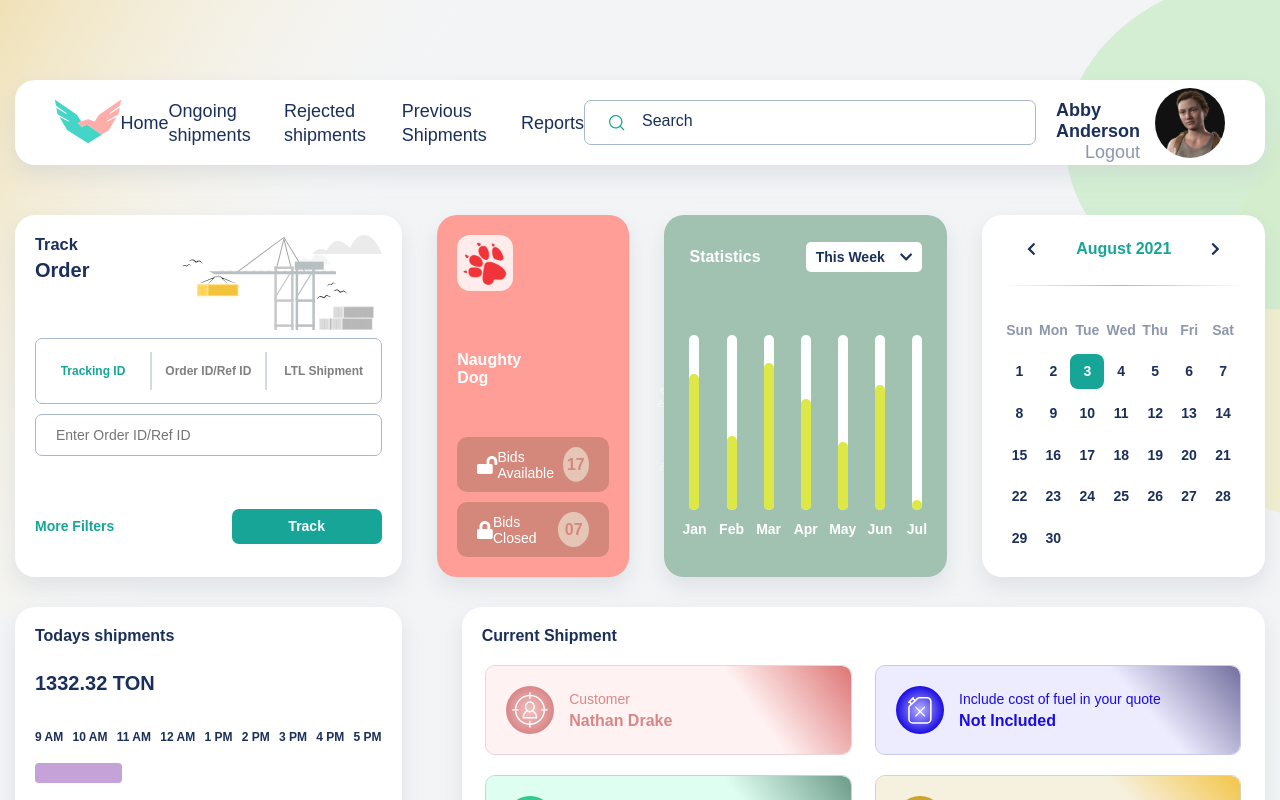
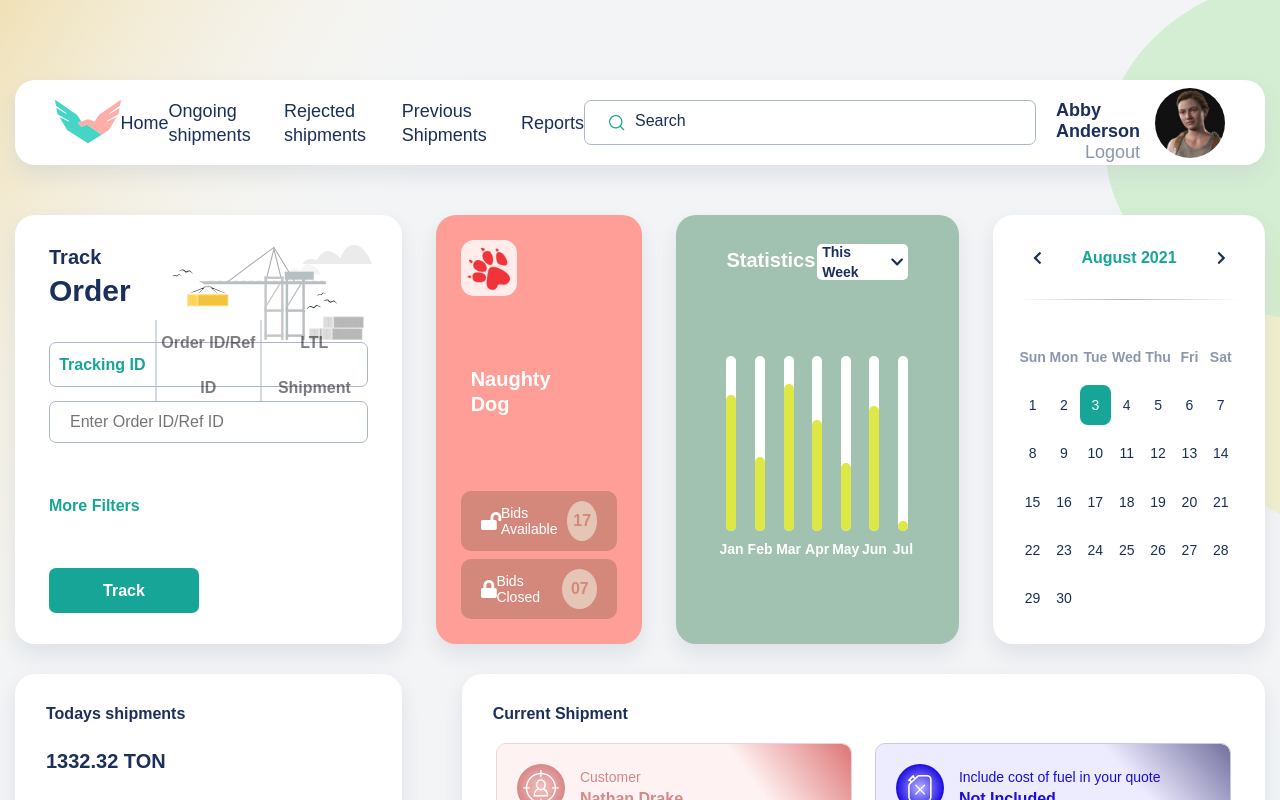
Before and after one commit to KamilTokarz110/Vue-dashboard, a Vue app: page / in a window 1280 px wide. Shown: the top 800 px of the page. Built offline with nearby package versions, Linux system fonts and the light colour scheme.

Commit message:
Adding padding to lg components

```diff
--- a/src/components/Navigation.vue
+++ b/src/components/Navigation.vue
@@ -223,7 +223,7 @@
       height: 45px;
       width: 452px;
 
-      padding: 20px 7px;
+      padding: 20px 50px;
 
       background: #ffffff 0% 0% no-repeat padding-box;
       border: 1px solid #aab6cc;
@@ -234,7 +234,6 @@
         font-size: 1.6rem;
         color: $nav-font-color;
         opacity: 1;
-        padding: 20px 15px 20px 50px;
       }
     }
 
--- a/src/scss/_main.scss
+++ b/src/scss/_main.scss
@@ -2,12 +2,14 @@
     font-family: arial, sans-serif;
     background-color: $main-color;
     font-size: 10px;
+
 }
+
 
 
 .container {
     @include lg {
-        max-width: 1800px;
+        max-width: 1780px;
 
     }
 
@@ -278,6 +280,11 @@
 
     margin: 10px 0 10px 0;
 
+    @include lg {
+        margin: 0 0 0 0;
+        justify-content: space-between
+    }
+
 
 
 }
@@ -302,15 +309,18 @@
     @include lg {
         // background-color: yellowgreen;
         flex-basis: calc((100% /12) * 6 - #{$flex-gap});
+        //zmienic
+        padding: 0px 0px;
     }
 
 
 
     &--track-order {
+
         position: relative;
         flex-wrap: wrap;
         font-size: 1.4rem;
-        padding: 20px 20px;
+        padding: 20px 20px 20px 20px;
         gap: 10px;
         // background-image: url("../assets/card--track-order.svg");
         // background-repeat: no-repeat;
@@ -322,20 +332,28 @@
 
         text-overflow: ellipsis;
 
+        @include lg {
+
+            font-size: 1.6rem;
+            padding: 25px 34px 34px 34px;
+
+        }
+
         &__picture {
             position: absolute;
             top: 4%;
-            right: 6%;
+            right: 5%;
             background-image: url("../assets/card--track-order.svg");
             background-size: 100%;
             background-repeat: no-repeat;
-            width: 150px;
-            height: 150px;
+            width: 130px;
+            height: 130px;
 
             @include md {
-                width: 180px;
-                height: 180px;
-                right: 20px;
+                width: 140px;
+                height: 140px;
+                right: 18px;
+                top: 2px;
             }
 
 
@@ -345,8 +363,8 @@
 
                 width: 200px;
                 height: 200px;
-                right: 20px;
-                top: 20px;
+                right: 30px;
+                top: 30px;
             }
 
             @media(max-width: 1180px) {
@@ -363,11 +381,25 @@
             flex-basis: 100%;
             color: $nav-font-color;
 
+
+            @include lg {
+                font-size: 2rem;
+
+            }
+
             &--bg {
                 display: block;
                 font-weight: bold;
                 font-size: 2rem;
                 margin-top: 10px;
+                margin-bottom: 10px;
+
+                @include lg {
+                    font-size: 3rem;
+                    // margin-top: 30px;
+                    // padding-top: 5px;
+
+                }
             }
 
         }
@@ -385,7 +417,6 @@
 
 
 
-
         }
 
         &__text {
@@ -398,6 +429,10 @@
 
             font-size: 1.2rem;
             opacity: 0.5;
+
+
+
+
 
             @media (min-width: 375px) {
                 line-height: 35px;
@@ -424,6 +459,11 @@
             // position: relative;
             flex-basis: 100%;
             gap: 10px;
+
+            @include lg {
+                gap: 40px;
+            }
+
 
             @media (min-width: 425px) {
                 justify-content: space-between;
@@ -470,6 +510,7 @@
 
                 margin-bottom: 10px;
 
+
                 &--bg {
 
 
@@ -512,6 +553,47 @@
 
         @include lg {
             flex-basis: calc((100% / 12) * 4 - #{$flex-gap});
+            gap: 14px;
+            padding: 31px 34px;
+
+
+            &__item {
+
+                height: 45px;
+            }
+
+            &__text {
+                flex-basis: 100%;
+
+
+
+
+                line-height: 45px;
+
+
+
+                font-size: 1.6rem;
+
+
+                &:nth-child(2) {
+
+                    line-height: 45px;
+
+                }
+            }
+
+            &__title {
+
+                margin-bottom: 10px;
+
+                &--bg {
+
+
+                    margin-top: 5px;
+                }
+
+
+            }
         }
     }
 
@@ -527,9 +609,17 @@
 
         padding: 20px 20px;
 
+        @include lg {
+            padding: 25px 25px;
+        }
+
         &__image {
             align-self: flex-start;
+
             // flex-basis: 30%;
+            @include lg {
+                align-self: flex-start;
+            }
         }
 
         &__title {
@@ -538,6 +628,14 @@
             text-align: left;
             padding-top: 10px;
             font-size: 1.6rem;
+
+            @include lg {
+                font-size: 2rem;
+                padding-top: 5px;
+                padding-left: 10px;
+                line-height: 25px;
+                // align-self: flex-start;
+            }
         }
 
         &__bottom {
@@ -547,6 +645,10 @@
             align-items: flex-end;
             gap: 10px;
             flex-basis: 100%;
+
+            @include lg {
+                gap: 0px;
+            }
         }
 
         &__item {
@@ -566,6 +668,10 @@
             border-radius: 10px;
             opacity: 1;
 
+            @include lg {
+                font-size: 1.4rem;
+            }
+
 
             &-circle {
                 width: 35px;
@@ -578,7 +684,14 @@
                 color: #d4887b;
                 font-size: 1.4rem;
                 font-weight: bold;
+
                 // padding: 5px 5px;
+                @include lg {
+                    width: 40px;
+                    height: 40px;
+                    line-height: 40px;
+                    font-size: 2rem;
+                }
             }
 
         }
@@ -611,7 +724,7 @@
         }
 
         @include lg {
-            flex-basis: calc((100% / 12) * 2 - #{$flex-gap});
+            flex-basis: calc((100% / 12) * 2.2 - #{$flex-gap});
         }
     }
 
@@ -620,18 +733,35 @@
         flex-wrap: wrap;
 
         justify-content: space-between;
-        align-items: center;
+        // align-items: center;
         background-color: $statistics-card-color;
 
         gap: 20px 0px;
         font-size: 1.4rem;
-        padding: 5px 25px 45px 25px;
+        padding: 29px 25px 45px 25px;
+
+        @include md {
+            flex-basis: calc((100% / 12) * 6 - #{$flex-gap});
+
+        }
+
+        @include lg {
+            flex-basis: calc((100% / 12) * 3 - #{$flex-gap});
+            padding: 29px 51px 38px 50px;
+            gap: 0px 0px;
+
+        }
 
         &__title {
             color: #FFFFFF;
             flex-basis: 50%;
             font-size: 1.6rem;
 
+            @include lg {
+                font-size: 2rem;
+                padding-top: 5px;
+
+            }
         }
 
         &__dropdown {
@@ -652,6 +782,13 @@
 
             background: #FFFFFF 0% 0% no-repeat padding-box;
             border-radius: 5px;
+
+            @include lg {
+                padding: 5px 5px;
+                width: 126px;
+                height: 36px;
+                justify-content: space-evenly;
+            }
         }
 
         &__item {
@@ -670,6 +807,7 @@
 
             gap: 20px 0px;
 
+            @include lg {}
 
 
             &-text {
@@ -727,14 +865,6 @@
 
         }
 
-        @include md {
-            flex-basis: calc((100% / 12) * 6 - #{$flex-gap});
-
-        }
-
-        @include lg {
-            flex-basis: calc((100% / 12) * 3 - #{$flex-gap});
-        }
     }
 
     &--calendar {
@@ -744,6 +874,10 @@
         gap: 10px;
         font-size: 1.4rem;
         color: $nav-font-color;
+
+        @include lg {
+            padding: 24px;
+        }
 
         .line {
             // gap: 24px;
@@ -782,10 +916,13 @@
             font-weight: bold;
             gap: 5px 0px;
 
+
+
             &--days {
 
 
                 justify-content: space-between;
+
 
             }
         }
@@ -801,6 +938,13 @@
             opacity: 0.5;
 
 
+            @include lg {
+                width: 40px;
+                height: 40px;
+                line-height: 40px;
+
+            }
+
             &:nth-child(10) {
                 color: white;
                 background: #16A596 0% 0% no-repeat padding-box;
@@ -813,6 +957,12 @@
                 // padding: 10px 5px;
                 opacity: 1;
                 font-weight: bold;
+
+                @include lg {
+                    font-weight: normal;
+                    font-size: 1.4rem;
+
+                }
             }
         }
 
@@ -826,7 +976,7 @@
         }
 
         @include lg {
-            flex-basis: calc((100% / 12) * 3 - #{$flex-gap});
+            flex-basis: calc((100% / 12) * 2.9 - #{$flex-gap});
         }
     }
 
@@ -834,6 +984,9 @@
         display: flex;
         flex-wrap: wrap;
 
+        @include lg {
+            padding: 31px 31px 34px 31px;
+        }
 
 
 
@@ -846,11 +999,17 @@
             flex-basis: 100%;
             font-size: 1.6rem;
 
+            @include lg {
+                font-size: 2rem;
+            }
+
+
             &--big {
                 font-size: 2rem;
                 font-weight: bolder;
 
             }
+
 
         }
 
@@ -1030,6 +1189,10 @@
 
         gap: 20px;
 
+        @include lg {
+            padding: 31px 31px 34px 31px;
+        }
+
         &__title {
 
             flex-basis: 100%;
@@ -1168,7 +1331,7 @@
 
     &__button {
         width: 150px;
-        height: 35px;
+        height: 45px;
         background: $active-color 0% 0% no-repeat padding-box;
         border-radius: 7px;
         opacity: 1;
@@ -1179,11 +1342,18 @@
         font-size: 1.4rem;
         font-weight: bold;
         text-align: center;
-        line-height: 35px;
+        line-height: 45px;
         cursor: pointer;
 
         @include md {
             margin-top: 30px;
+        }
+
+        @include lg {
+            margin-top: 0px;
+            font-size: 1.6rem;
+            font-weight: bold;
+
         }
 
         &--filters {
--- a/src/scss/_variables.scss
+++ b/src/scss/_variables.scss
@@ -3,6 +3,7 @@
 $main-color: gray;
 $nav-font-color: #1B2F5B;
 $active-color: #16a596; //Cards Variables
+
 
 //card-colors
 
```
